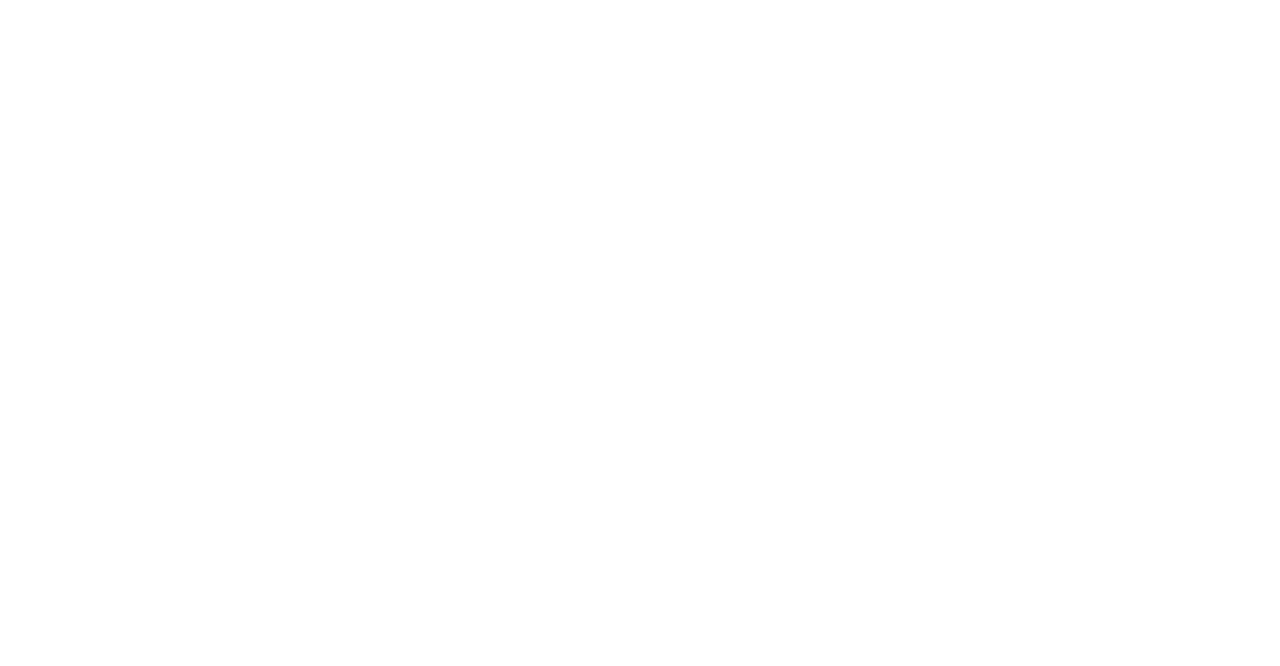
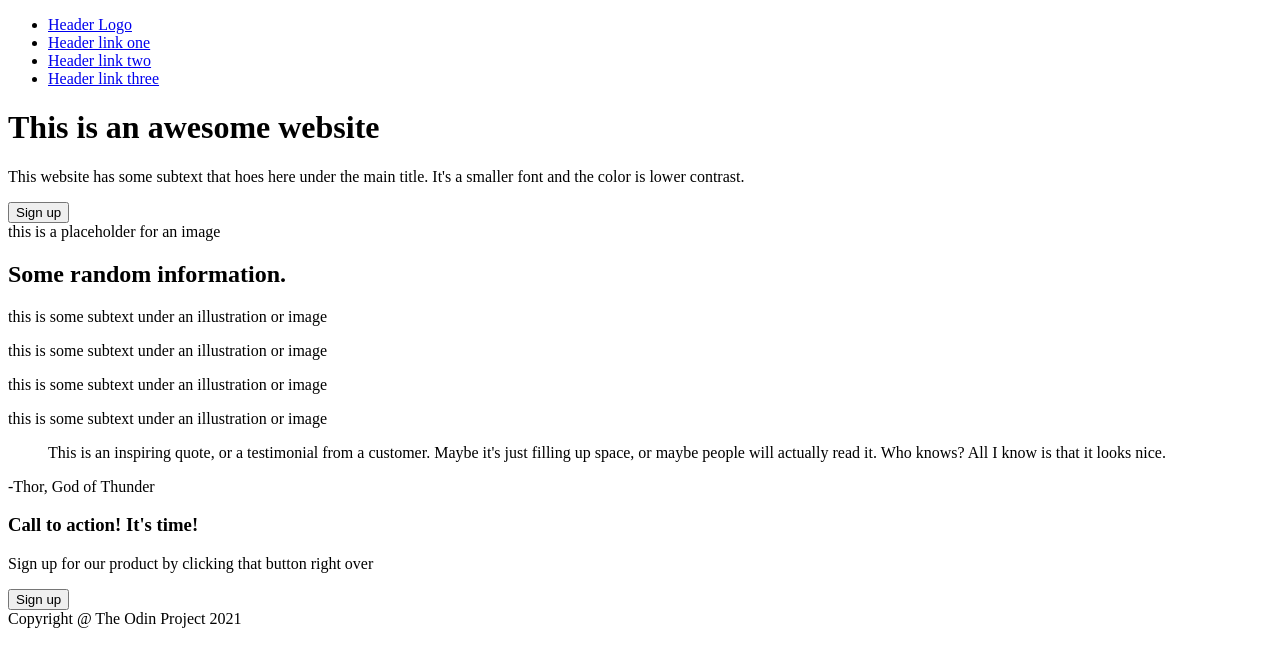
Before and after one commit to yoyanni/landing-page, a plain HTML site: page index.html in a window 1280 px wide. Drawn offline with Linux system fonts and the light colour scheme.

Commit message:
Add HTML content

```diff
--- a/index.html
+++ b/index.html
@@ -5,5 +5,62 @@
     <title>Landing Page</title>
     <link rel="stylesheet" href="./style.css" />
   </head>
-  <body></body>
+  <body>
+     <nav>
+      <ul>
+        <li><a href="#">Header Logo</a></li>
+        <li><a href="#">Header link one</a></li>
+        <li><a href="#">Header link two</a></li>
+        <li><a href="#">Header link three</a></li>
+      </ul>
+    </nav>
+    <div class="first">
+      <div class="awesome">
+        <h1>This is an awesome website</h1>
+        <p>
+          This website has some subtext that hoes here under the main title.
+          It's a smaller font and the color is lower contrast.
+        </p>
+        <button>Sign up</button>
+      </div>
+      <div>this is a placeholder for an image</div>
+    </div>
+    <div class="second">
+      <h2>Some random information.</h2>
+      <div>
+        <div class="sec-image"></div>
+        <p>this is some subtext under an illustration or image</p>
+      </div>
+      <div>
+        <div class="sec-image"></div>
+        <p>this is some subtext under an illustration or image</p>
+      </div>
+      <div>
+        <div class="sec-image"></div>
+        <p>this is some subtext under an illustration or image</p>
+      </div>
+      <div>
+        <div class="sec-image"></div>
+        <p>this is some subtext under an illustration or image</p>
+      </div>
+    </div>
+    <div class="third">
+      <blockquote>
+        This is an inspiring quote, or a testimonial from a customer. Maybe it's
+        just filling up space, or maybe people will actually read it. Who knows?
+        All I know is that it looks nice.
+      </blockquote>
+      <p>-Thor, God of Thunder</p>
+    </div>
+    <div class="four">
+      <div>
+        <div>
+          <h3>Call to action! It's time!</h3>
+          <p>Sign up for our product by clicking that button right over</p>
+        </div>
+        <button>Sign up</button>
+      </div>
+    </div>
+    <footer>Copyright @ The Odin Project 2021</footer>
+  </body>
 </html>
```
